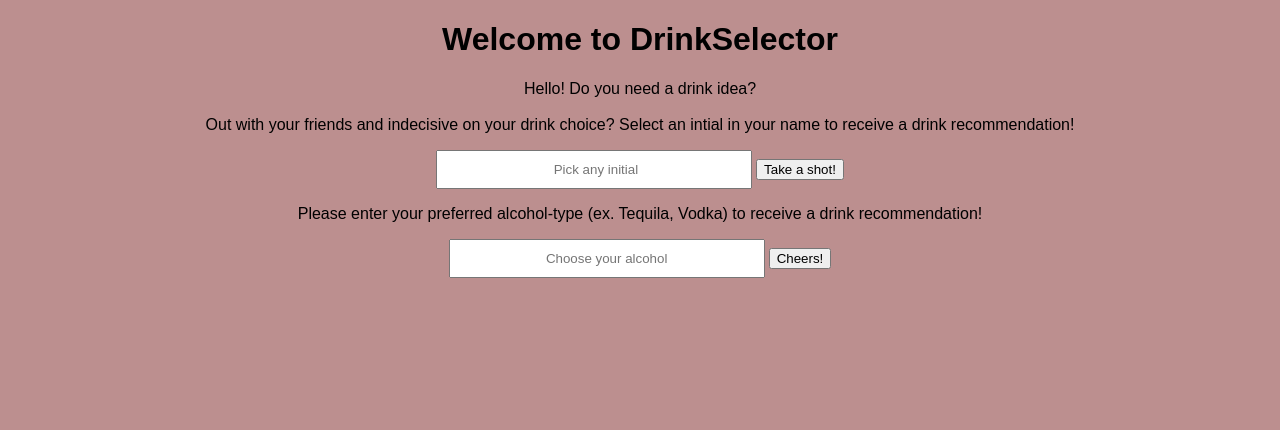
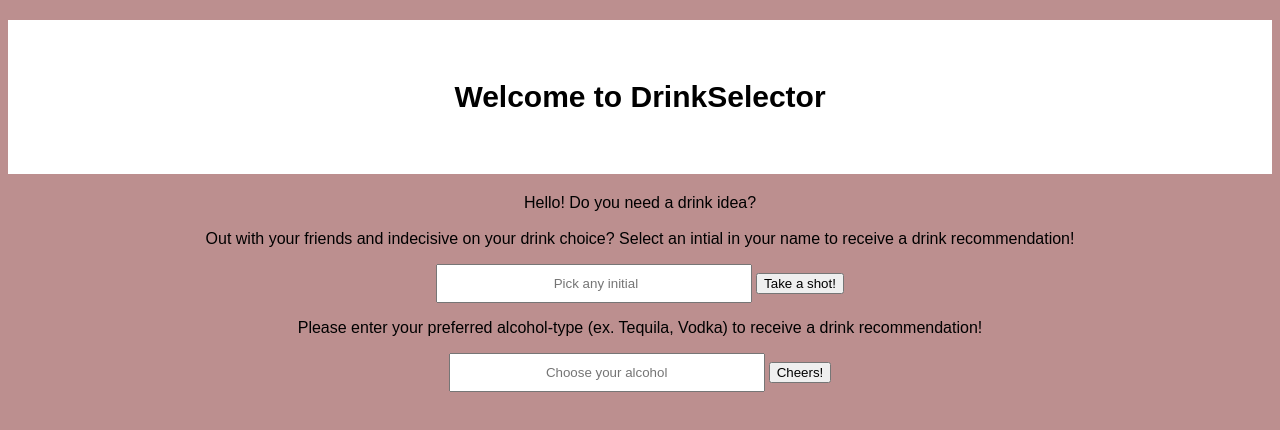
Before and after one commit to 1ontaria/Phase-1-Project, a plain HTML site: page index.html in a window 1280 px wide. Drawn offline with Linux system fonts and the light colour scheme.

```diff
--- a/index.css
+++ b/index.css
@@ -49,3 +49,11 @@ body {
   padding-left: 80px 0px 80px 0px;
   font-size: 25px;
 }
+
+#header {
+  padding: 60px;
+  text-align: center;
+  background: white;
+  color: black;
+  font-size: 30px;
+}
```
Also changed, not shown: 1 other file.
